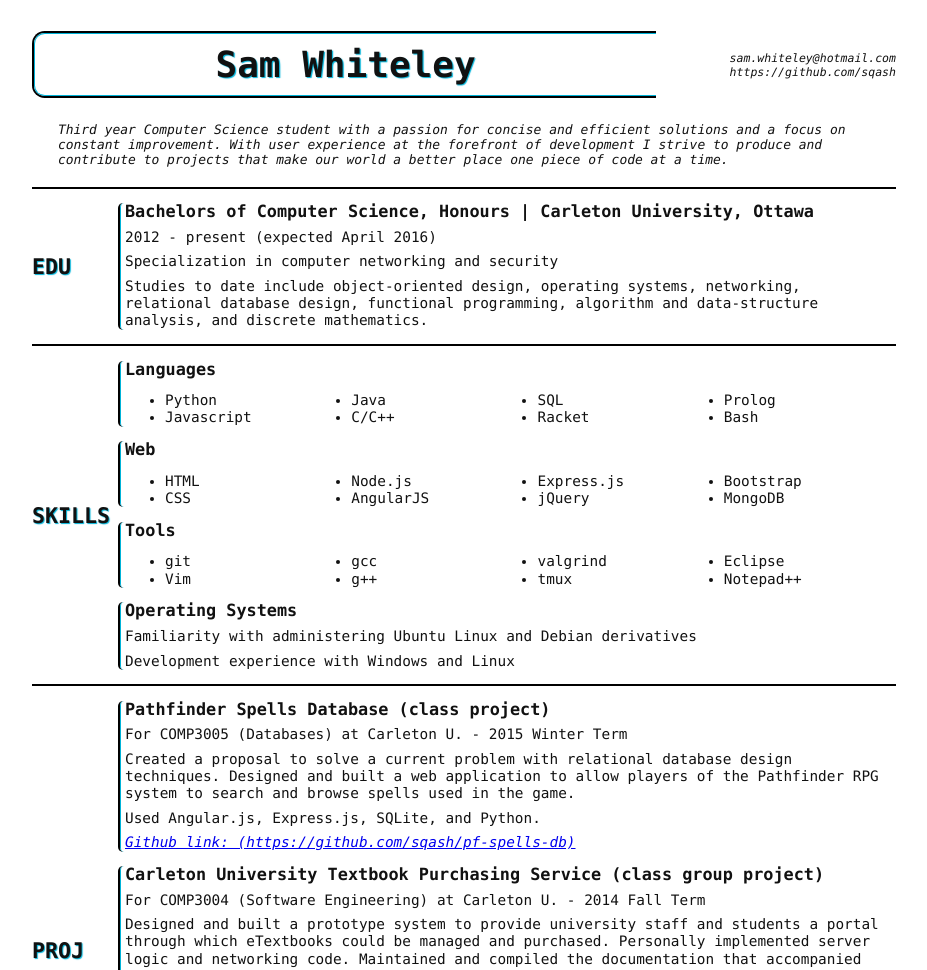
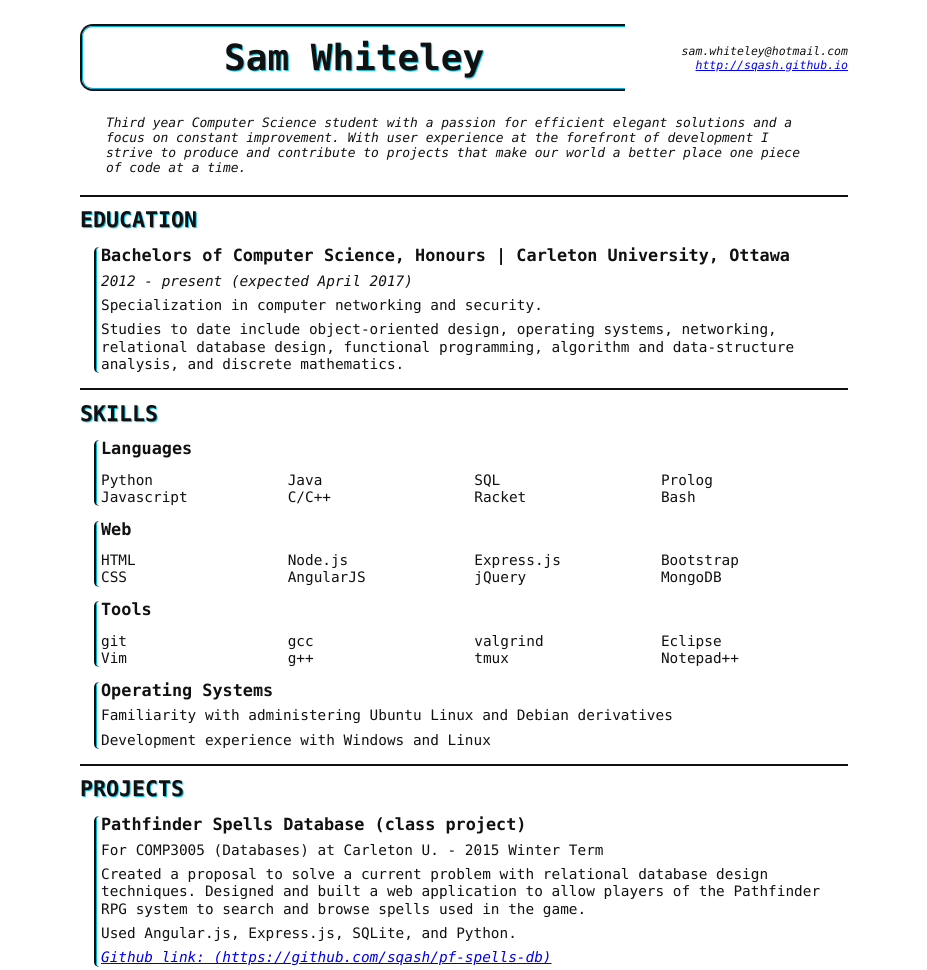
Before and after one commit to Sqash/sqash.github.io, a website: page app/views/sam-whiteley-resume.html at #/resume in a window 1280 px wide. Shown: the top 970 px of the page, without its empty margins (176-1103 px from the left). Drawn offline with Linux system fonts and the light colour scheme.

Commit message:
Added new version of resume (2015-06-10)

```diff
--- a/app/views/sam-whiteley-resume.html
+++ b/app/views/sam-whiteley-resume.html
@@ -4,101 +4,132 @@
 
 <head>
   <title>Sam Whiteley - Resume</title>
+  <meta name="viewport" content="width=device-width, initial-scale=1">
 <style>
 body {
   font-family: 'Lucida Console', Monaco, monospace;
   font-size: 0.9em;
   color: #111;
-  margin: 0.5em auto;
-  width: 60em;
+  margin: 0 auto;
+  width: 60%;
 }
+
 p, h2, h3, h4, h5, h6 {
   margin: 0.5em 0;
 }
+
 footer {
   text-align: center;
 }
+
 header {
-  position: relative;
-  width: 100%;
-  overflow: hidden;
+  display: -webkit-box;
+  display: -webkit-flex;
+  display: -ms-flexbox;
+  display: flex;
+  -webkit-flex-flow: row wrap;
+      -ms-flex-flow: row wrap;
+          flex-flow: row wrap;
+  -webkit-box-align: center;
+  -webkit-align-items: center;
+      -ms-flex-align: center;
+          align-items: center;
 }
+
 header h1 {
-  float: left;
-  width: 72%;
+  -webkit-box-flex: 5;
+  -webkit-flex: 5 0 auto;
+      -ms-flex: 5 0 auto;
+          flex: 5 0 auto;
   text-align: center;
   font-size: 2.5em;
-  text-shadow:1.2px 1px 1px rgba(0,179,216,1);
+  text-shadow: 1px 1px 1px rgba(0,179,216,1);
+  border-top: 2px solid #111;
+  border-bottom: 2px solid #111;
 }
+
 header address {
   font-size: 0.8em;
-  width: 27%;
   text-align: right;
-  position: absolute;
-  top: 50%;
-  right: 0%;
-  transform: translate(0, -50%);
+  margin: 10px auto;
+  -webkit-box-flex: 1;
+  -webkit-flex: 1 0 auto;
+      -ms-flex: 1 0 auto;
+          flex: 1 0 auto;
 }
+
+h1 div.inner {
+  padding: 10px 0px;
+  border-top: 1px solid rgba(0,179,216,1);
+  border-bottom: 1px solid rgba(0,179,216,1);
+}
+
 blockquote {
   font-size: 0.9em;
   margin: -0.5em 2em 1.5em;
   font-style: italic;
 }
+
 .outer {
-  border-left: 2px solid black;
-  border-top: 2px solid black;
-  border-bottom: 2px solid black;
+  border-left: 2px solid #111;
   border-top-left-radius: 0.35em;
   border-bottom-left-radius: 0.35em;
 }
+
 div.outer {
-  margin: 1em 0 1em 6em;
+  margin: 1em;
 }
+
 .inner {
   border-left: 1px solid rgba(0,179,216,1);
-  border-top: 1px solid rgba(0,179,216,1);
-  border-bottom: 1px solid rgba(0,179,216,1);
   border-top-left-radius: 0.3em;
   border-bottom-left-radius: 0.3em;
 }
-h1 div.inner {
-  padding: 10px 0px;
+
+.heading {
+  border-top: 2px solid #111;
 }
-.heading {
-  position: relative;
-  overflow: hidden;
-  border-top: 2px solid black;
-}
-.heading .outer, .heading .inner {
-  border-top: none;
-  border-bottom: none;
-}
+
 .heading > h2 {
   text-shadow:1px 1px 1px rgba(0,179,216,1);
-  margin: 0;
-  padding: 0 0.2em 0 0;
-  width: 3.2em;
-  position: absolute;
-  top: 50%;
-  transform: translate(0, -50%);
 }
+
 .content.inner {
   padding-left: 0.25em;
   line-height: 1.2em;
 }
-.inner > *:first-child{
-  margin-top: 0;
-}
-.inner > *:last-child{
-  margin-bottom: 0;
-}
+
 ul {
   -webkit-column-count: 4;
   -moz-column-count: 4;
   column-count: 4;
-  -webkit-column-width: 11em;
-  -moz-column-width: 11em;
-  column-width: 11em;
+  padding: 0;
+  list-style-type: none;
+}
+
+@media screen and (max-width: 1199px) {
+  body {
+    width: 80%;
+  }
+}
+
+@media screen and (max-width: 767px) {
+  body {
+    width: 90%;
+    font-size: 0.6em;
+  }
+  header {
+    font-size: 0.9em;
+  }
+}
+
+@media screen and (max-width: 767px) and (orientation: portrait) {
+  header h1 {
+    -webkit-flex-basis: 100%;
+    -ms-flex-preferred-size: 100%;
+    flex-basis: 100%;
+    margin-bottom: 0;
+  }
 }
 </style>
 </head>
@@ -109,24 +140,26 @@ ul {
     <h1 class="outer"><div class="inner">Sam Whiteley</div></h1>
     <address>
       sam.whiteley@hotmail.com<br>
-      https://github.com/sqash
+      <a href="http://sqash.github.io" target="_blank">
+        http://sqash.github.io
+      </a>
     </address>
   </header>
 
   <blockquote>
-    <p>Third year Computer Science student with a passion for concise and
-    efficient solutions and a focus on constant improvement. With user
-    experience at the forefront of development I strive to produce and contribute
-    to projects that make our world a better place one piece of code at a time.
+    <p>Third year Computer Science student with a passion for efficient elegant
+    solutions and a focus on constant improvement. With user experience at the
+    forefront of development I strive to produce and contribute to projects
+    that make our world a better place one piece of code at a time.
     </p>
   </blockquote>
 
   <div class="heading">
-    <h2>EDU</h2>
+    <h2>EDUCATION</h2>
     <div class="outer"><div class="content inner">
       <h3>Bachelors of Computer Science, Honours | Carleton University, Ottawa</h3>
-      <p>2012 - present (expected April 2016)</p>
-      <p>Specialization in computer networking and security</p>
+      <em>2012 - present (expected April 2017)</em>
+      <p>Specialization in computer networking and security.</p>
       <p>Studies to date include object-oriented design, operating systems,
       networking, relational database design, functional programming, algorithm
       and data-structure analysis, and discrete mathematics.</p>
@@ -182,7 +215,7 @@ ul {
   </div>
 
   <div class="heading">
-    <h2>PROJ</h2>
+    <h2>PROJECTS</h2>
     <div class="outer"><div class="content inner">
         <h3>Pathfinder Spells Database (class project)</h3>
         <p>For COMP3005 (Databases) at Carleton U. - 2015 Winter Term</p>
@@ -219,7 +252,7 @@ ul {
   </div>
 
   <div class="heading">
-    <h2>WORK</h2>
+    <h2>EMPLOYMENT</h2>
     <div class="outer"><div class="content inner">
       <h3>Karaoke Host - Affiliated with Dog & Pony Sound</h3>
       <p>2014 - present</p>
@@ -241,7 +274,7 @@ ul {
   </div>
 
   <div class="heading">
-    <h2>VOL</h2>
+    <h2>VOLUNTEERING</h2>
     <div class="outer"><div class="content inner">
       <h3>Carleton Computer Science Society</h3>
       <p>CCSS Secretary ('14/'15) - Coordinating meetings, ensuring quality of
```
Also changed, not shown: app/views/resume.html (+1 -2 lines).
